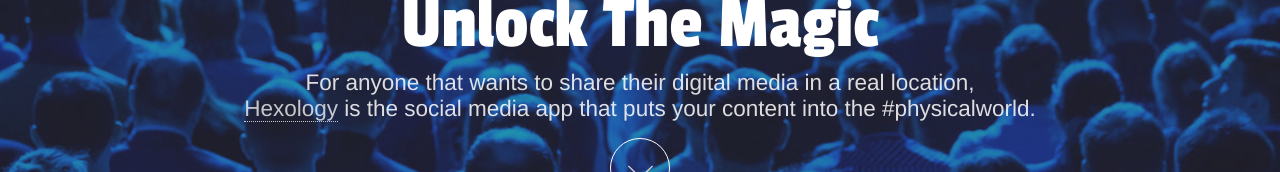
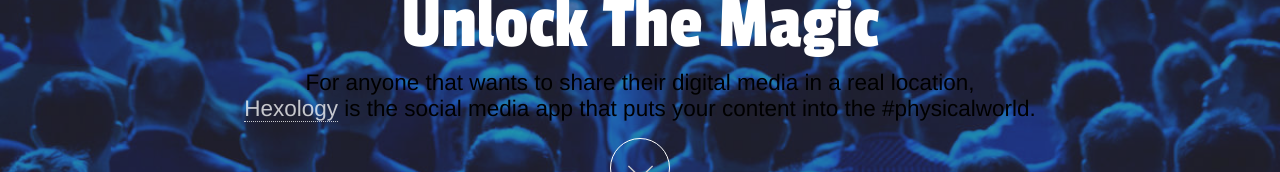
Before and after one commit to skrish30/hexology-demo, a website: page public/index.html in a window 1280 px wide. Shown: the part 233-405 px from the top of the page. Drawn offline with nearby package versions, Linux system fonts and the light colour scheme; no server answers.

Commit message:
Update main.css

```diff
--- a/public/assets/css/main.css
+++ b/public/assets/css/main.css
@@ -60,7 +60,7 @@
 			}
 
 		#banner p {
-			color: rgba(255, 255, 255, 0.85);
+			color: black;
 			font-size: 1.5em;
 			font-weight: 300;
 		}
```
